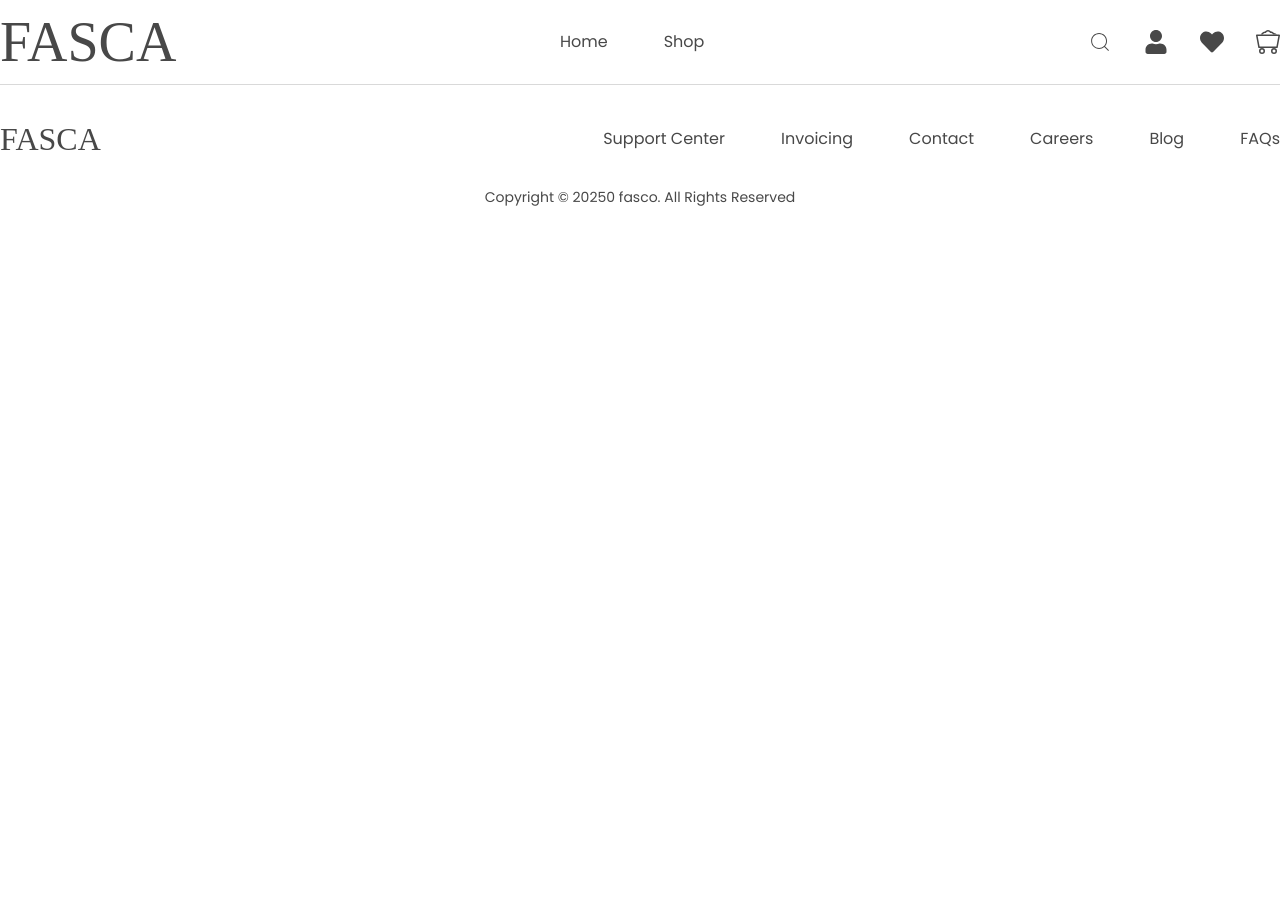
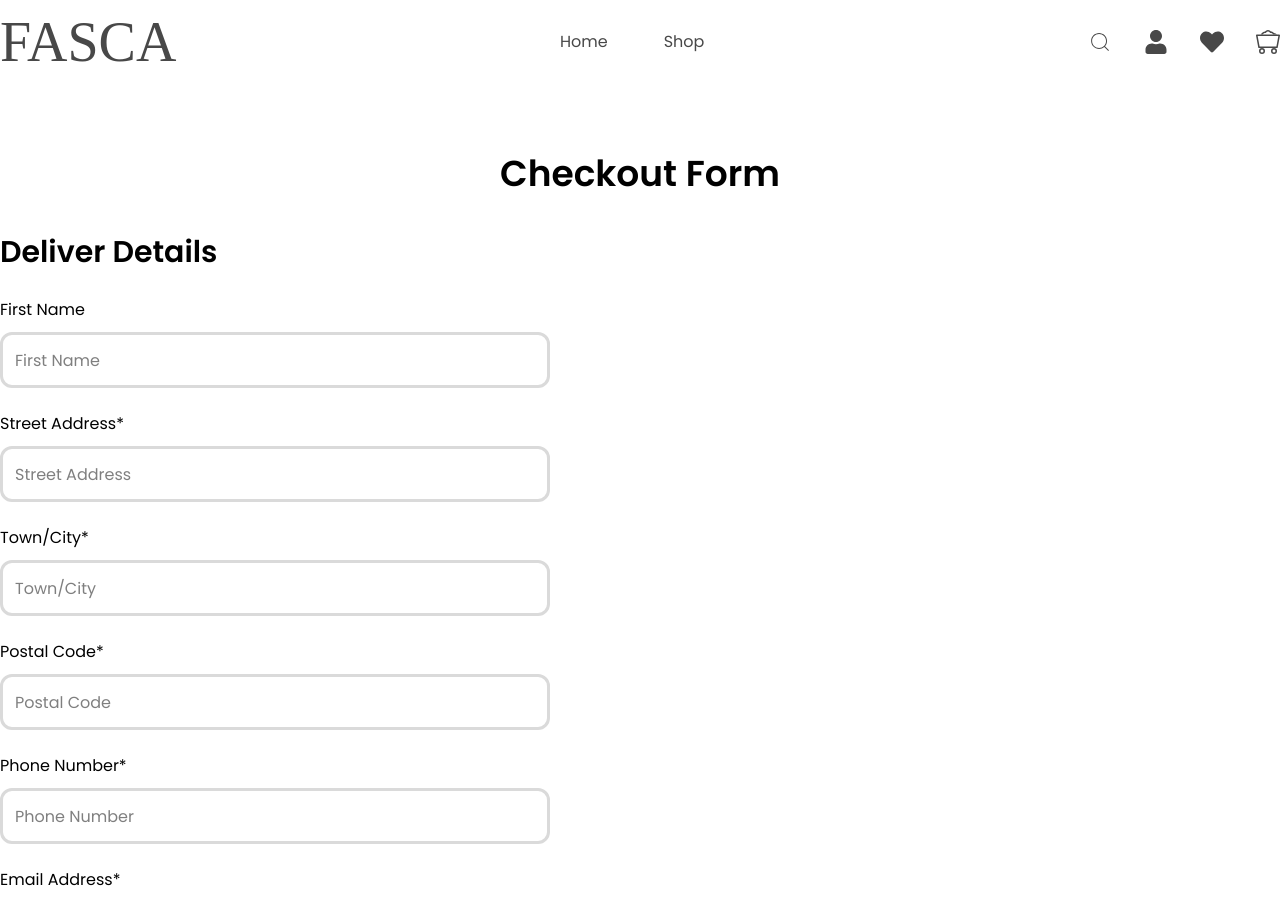
Before and after one commit to lifeonthecode/fasco-frontend, a React (Vite) app: page /checkout in a window 1280 px wide. Shown: the top 901 px of the page. Before the commit the page ends 800 px from the top, so only its background shows below. Built offline with nearby package versions, Linux system fonts and the light colour scheme; a web font is replaced by a local one.

Commit message:
checkout page added. bust is not completed

```diff
--- a/package.json
+++ b/package.json
@@ -10,6 +10,8 @@
     "preview": "vite preview"
   },
   "dependencies": {
+    "@stripe/react-stripe-js": "^3.7.0",
+    "@stripe/stripe-js": "^7.3.0",
     "@tailwindcss/vite": "^4.1.5",
     "react": "^19.1.0",
     "react-dom": "^19.1.0",
--- a/src/App.css
+++ b/src/App.css
@@ -28,3 +28,10 @@ body {
     background-color: #d9d9d9;
     z-index: 1;
 }
+
+.card-container {
+  padding: 12px;
+  border: 1px solid #ddd;
+  border-radius: 8px;
+  background-color: #f9f9f9;
+}
--- a/src/App.jsx
+++ b/src/App.jsx
@@ -6,6 +6,7 @@ import Product from './Pages/Product/Product'
 import Navbar from './Components/Navbar/Navbar'
 import ProductDetails from './Pages/ProductDetails/ProductDetails'
 import Cart from './Pages/Cart/Cart'
+import Checkout from './Pages/Checkout/Checkout'
 
 function App() {
 
@@ -18,6 +19,7 @@ function App() {
           <Route path='/products' element={<Product />} />
           <Route path='/products/:id' element={<ProductDetails />} />
           <Route path='/cart' element={<Cart />} />
+          <Route path='/checkout' element={<Checkout />} />
         </Routes>
         {/* footer component */}
         <Footer />
--- a/src/Pages/Cart/Cart.jsx
+++ b/src/Pages/Cart/Cart.jsx
@@ -188,7 +188,7 @@ const Cart = () => {
                         {/* checkout box  */}
                         <div>
                             <button className="mt-5 w-full h-[56px] bg-black rounded-2xl cursor-pointer">
-                                <Link to={'/checkout'} className="text-xl text-white font-medium font-poppins capitalize w-full h-full">got to checkout</Link>
+                                <Link to={'/checkout'} className="text-xl text-white font-medium font-poppins capitalize w-full h-full">go to checkout</Link>
                             </button>
                         </div>
                     </div>
--- /dev/null
+++ b/src/Pages/Checkout/Checkout.jsx
@@ -0,0 +1,63 @@
+
+const Checkout = () => {
+    return (
+        <div className='w-full bg-white py-[70px]'>
+            <div className="lg:container mx-auto">
+                {/* section header  */}
+                <div className='flex items-center justify-center w-full mb-10'>
+                    <h3 className='text-4xl text-black font-poppins capitalize font-semibold'>checkout form</h3>
+                </div>
+
+                <div className="flex items-center justify-between gap-10">
+                    {/* delivery details wrapper  */}
+                    <div className='max-w-[550px] w-full h-auto flex flex-col gap-7'>
+                        <h3 className='text-3xl text-black font-poppins font-semibold capitalize'>deliver details</h3>
+                        <div className='w-full'>
+                            <form className='flex flex-col gap-6'>
+
+                                {/* first name box  */}
+                                <div className='w-full flex flex-col gap-2.5'>
+                                    <label htmlFor="first_name" className='text-base text-black font-poppins font-normal capitalize cursor-pointer'>first Name</label>
+                                    <input className='w-full outline-0 text-base text-black font-poppins font-normal capitalize pl-3 border-[3px] border-[#dadada] rounded-xl h-[56px]' id='first_name' type="text" placeholder='First Name' required />
+                                </div>
+
+                                {/* street address box  */}
+                                <div className='w-full flex flex-col gap-2.5'>
+                                    <label htmlFor="street_address" className='text-base text-black font-poppins font-normal capitalize cursor-pointer'>street address*</label>
+                                    <input className='w-full outline-0 text-base text-black font-poppins font-normal capitalize pl-3 border-[3px] border-[#dadada] rounded-xl h-[56px]' id='street_address' type="text" placeholder='Street Address' required />
+                                </div>
+
+                                {/* town/city box  */}
+                                <div className='w-full flex flex-col gap-2.5'>
+                                    <label htmlFor="town_or_city" className='text-base text-black font-poppins font-normal capitalize cursor-pointer'>town/city*</label>
+                                    <input className='w-full outline-0 text-base text-black font-poppins font-normal capitalize pl-3 border-[3px] border-[#dadada] rounded-xl h-[56px]' id='town_or_city' type="text" placeholder='Town/City' required />
+                                </div>
+
+                                {/* postal box  */}
+                                <div className='w-full flex flex-col gap-2.5'>
+                                    <label htmlFor="postal_code" className='text-base text-black font-poppins font-normal capitalize cursor-pointer'>postal code*</label>
+                                    <input className='w-full outline-0 text-base text-black font-poppins font-normal capitalize pl-3 border-[3px] border-[#dadada] rounded-xl h-[56px]' id='postal_code' type="text" placeholder='Postal Code' required />
+                                </div>
+
+                                {/* phone number box */}
+                                <div className='w-full flex flex-col gap-2.5'>
+                                    <label htmlFor="phone_number" className='text-base text-black font-poppins font-normal capitalize cursor-pointer'>Phone number*</label>
+                                    <input className='w-full outline-0 text-base text-black font-poppins font-normal capitalize pl-3 border-[3px] border-[#dadada] rounded-xl h-[56px]' id='phone_number' type="text" placeholder='Phone Number' required />
+                                </div>
+
+                                {/* email box */}
+                                <div className='w-full flex flex-col gap-2.5'>
+                                    <label htmlFor="email" className='text-base text-black font-poppins font-normal capitalize cursor-pointer'>email address*</label>
+                                    <input className='w-full outline-0 text-base text-black font-poppins font-normal capitalize pl-3 border-[3px] border-[#dadada] rounded-xl h-[56px]' id='email' type="email" placeholder='Email Address' required />
+                                </div>
+                            </form>
+                        </div>
+                    </div>
+                    {/* right side wrapper  */}
+                </div>
+            </div>
+        </div>
+    );
+};
+
+export default Checkout;
```
Also changed, not shown: 1 other file (tests, documents, lock files or other folders).
